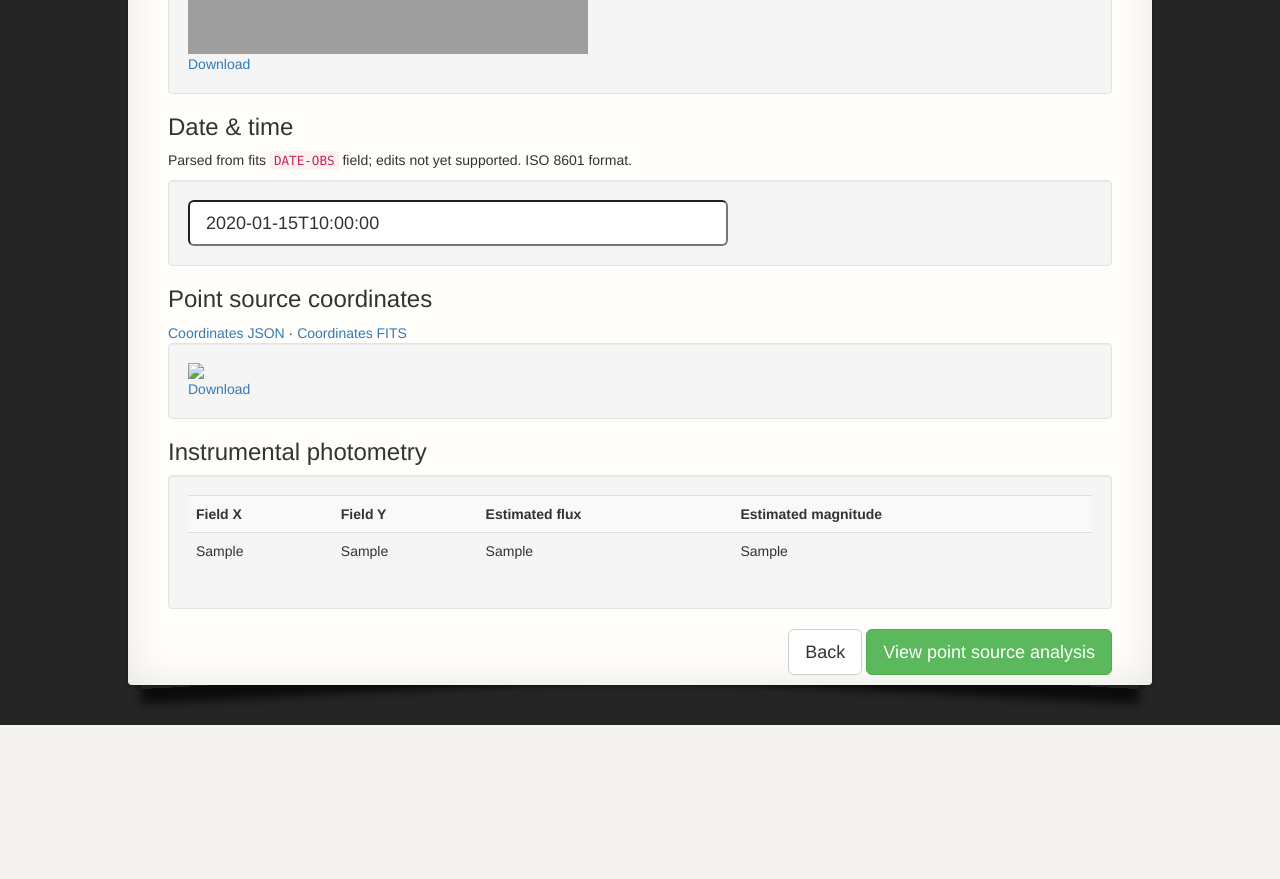
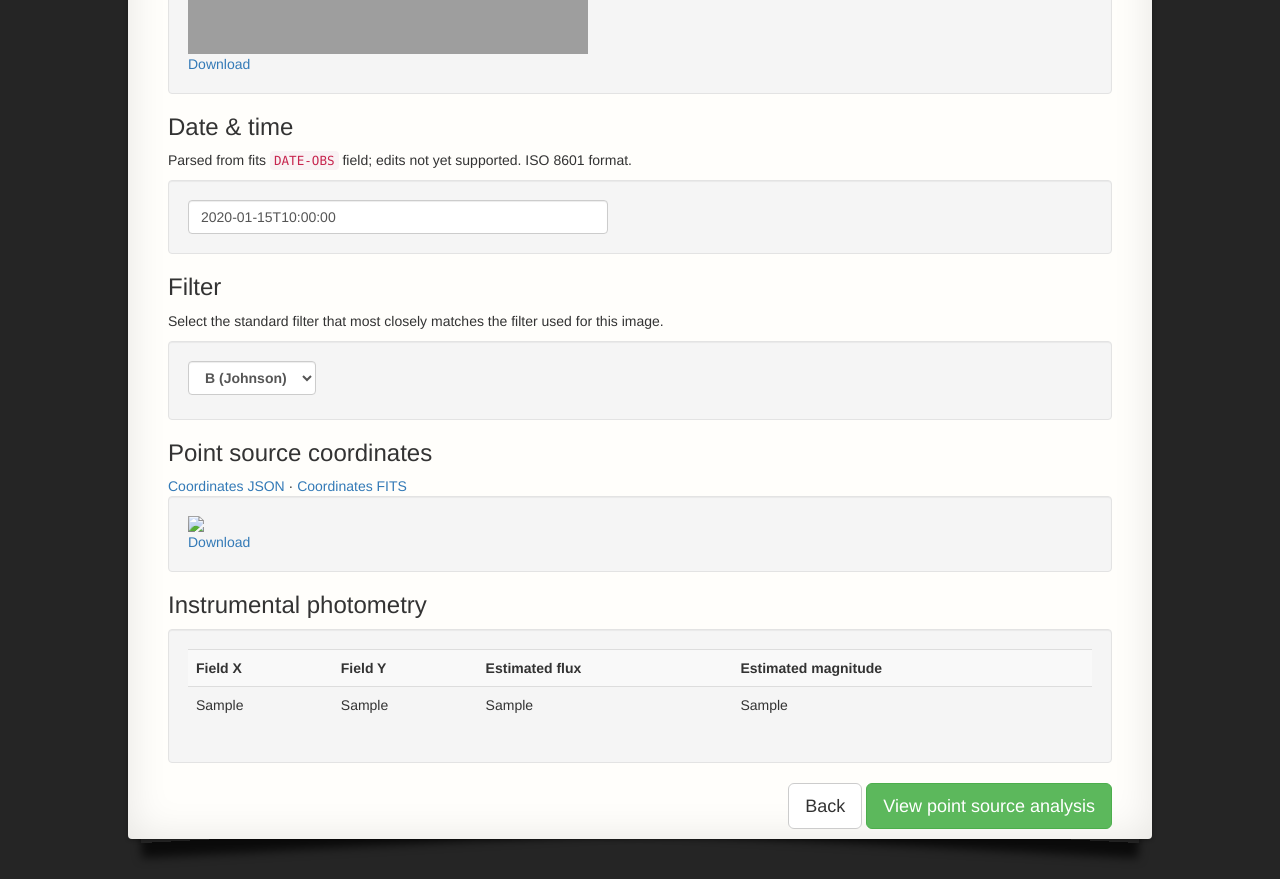
Before and after one commit to typpo/astrokit, a Django app: template imageflow/templates/submission.html in a window 1280 px wide. Shown: the part 479-1358 px from the top of the page. Before the commit the page ends 1204 px from the top, so only its background shows below. Run offline with Django 3.2, Linux system fonts and the light colour scheme; the template is opened without the code that fills it: most values are stand-ins (such as "Sample title", 1, 10 or a date in 2020); data that the repository does not hold is empty; some libraries are stand-ins or nearby versions; grey boxes are pictures that could not be loaded.

Commit message:
add filter selection

```diff
--- a/imageflow/templates/submission.html
+++ b/imageflow/templates/submission.html
@@ -23,7 +23,26 @@
 Parsed from fits <code>DATE-OBS</code> field; edits not yet supported. ISO 8601 format.
 </p>
 <div class="well">
-  <input class="input-lg" style="width: 30em" type="text" value="{{result.meta.image_datetime | date:'c'}}">
+  <input class="form-control" style="width: 30em" type="text" value="{{result.meta.image_datetime | date:'c'}}">
+</div>
+
+<h3>Filter</h3>
+<p>
+Select the standard filter that most closely matches the filter used for this image.
+</p>
+<div class="well">
+  <label>
+    <select class="form-control">
+      <option value="B" selected>B (Johnson)</option>
+      <option value="V">V (Johnson)</option>
+      <option value="g'">g' (Sloan)</option>
+      <option value="r'">r' (Sloan)</option>
+      <option value="i'">i' (Sloan)</option>
+      <option value="J">J (2MASS)</option>
+      <option value="H">H (2MASS)</option>
+      <option value="K">K (2MASS)</option>
+    </select>
+  </label>
 </div>
 
 <h3>Point source coordinates</h3>
```
Also changed, not shown: imageflow/templates/reference_stars.html (+14 -0 lines).
